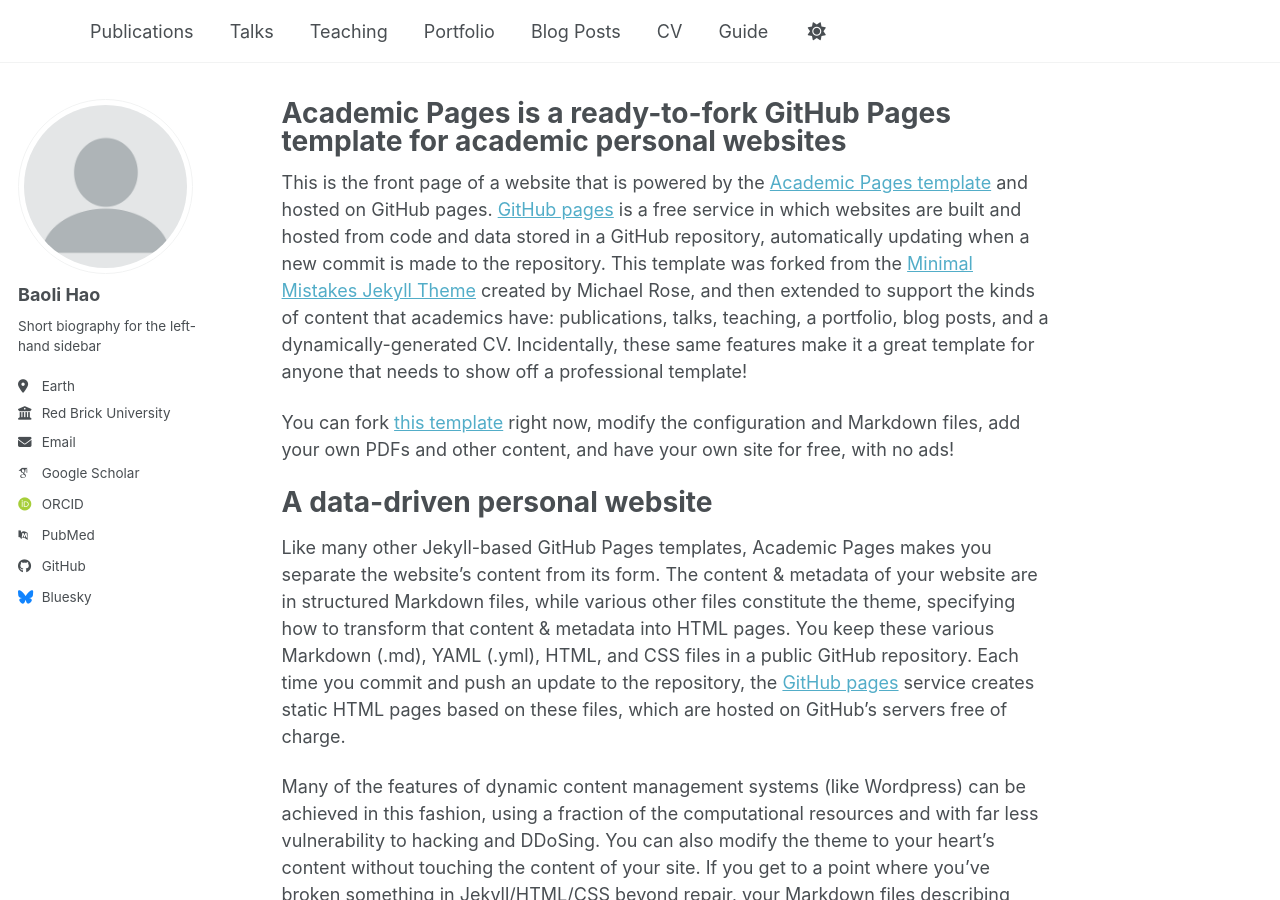
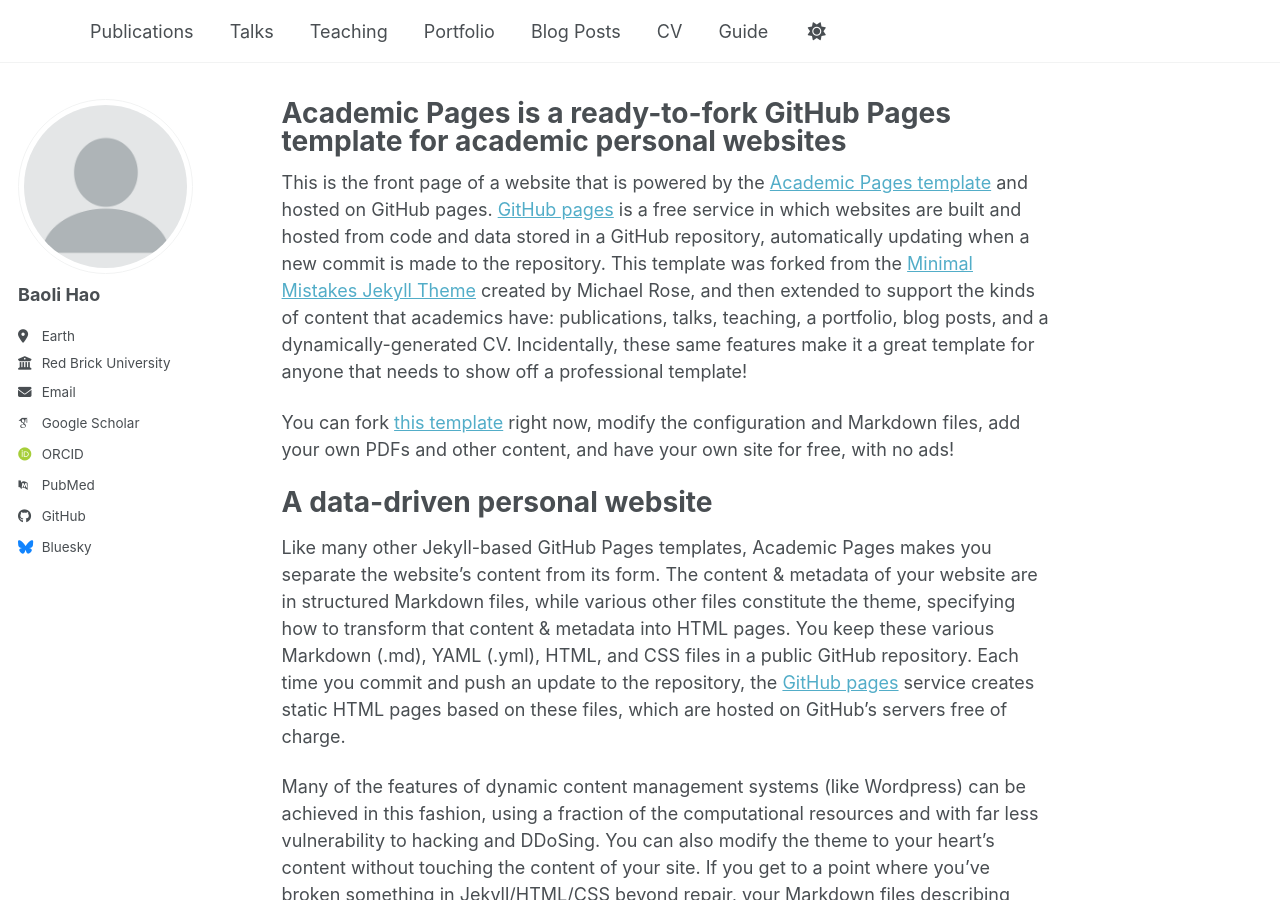
Before and after one commit to baolihao/baolihao.github.io, a Jekyll site: the page built from _pages/about.md, in a window 1280 px wide and 900 px high. Built offline with Jekyll 4.4.1, drawn with Linux system fonts in a browser that asks for light colours; some web fonts are replaced; a script bundle is joined from its source files by our own code; library files that are not in the unit come from our copies.

Commit message:
Update _config.yml

```diff
--- a/_config.yml
+++ b/_config.yml
@@ -13,7 +13,7 @@ title                    : ""
 title_separator          : "-"
 name                     : &name "Baoli Hao"
 description              : &description "Your Name's academic portfolio"   # Update this with a general description of your site, this is the default if not overridden by a page
-url                      : https://academicpages.github.io # The base hostname & protocol for your site e.g. "https://[your GitHub username].github.io",
+url                      : https://baolihao.github.io # The base hostname & protocol for your site e.g. "https://[your GitHub username].github.io",
                                                            # or if you already have some other page hosted on Github then use "https://[your GitHub username].github.io/[Your Repo Name]"
 baseurl                  : "" # the subpath of your site, e.g. "/blog"
 repository               : "baolihao/baolihao.github.io"
@@ -26,7 +26,7 @@ author:
   avatar           : "profile.png"
   name             : "Baoli Hao"
   pronouns         : # example: "she/her"
-  bio              : "Short biography for the left-hand sidebar"
+  bio              : ""
   location         : "Earth"
   employer         : "Red Brick University"
   uri              : # URL
```
